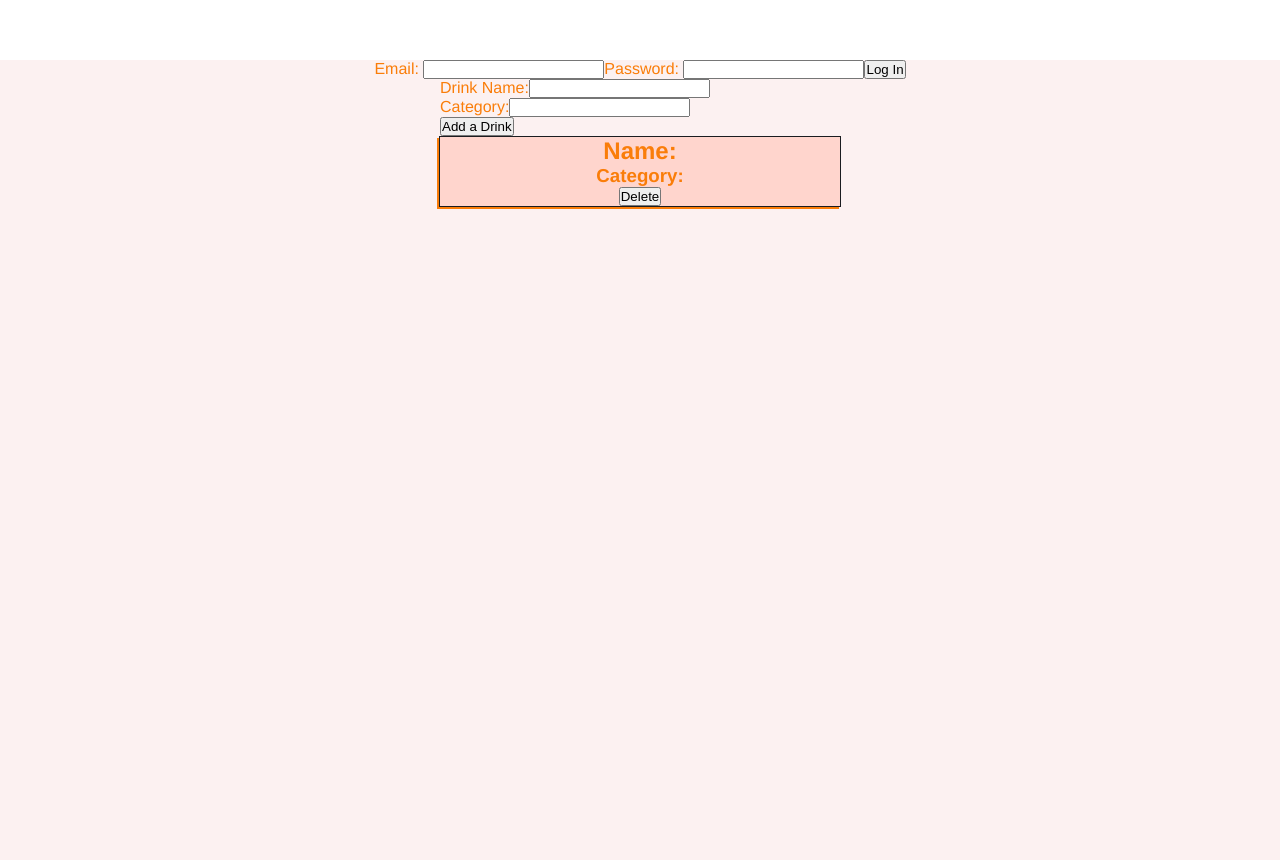
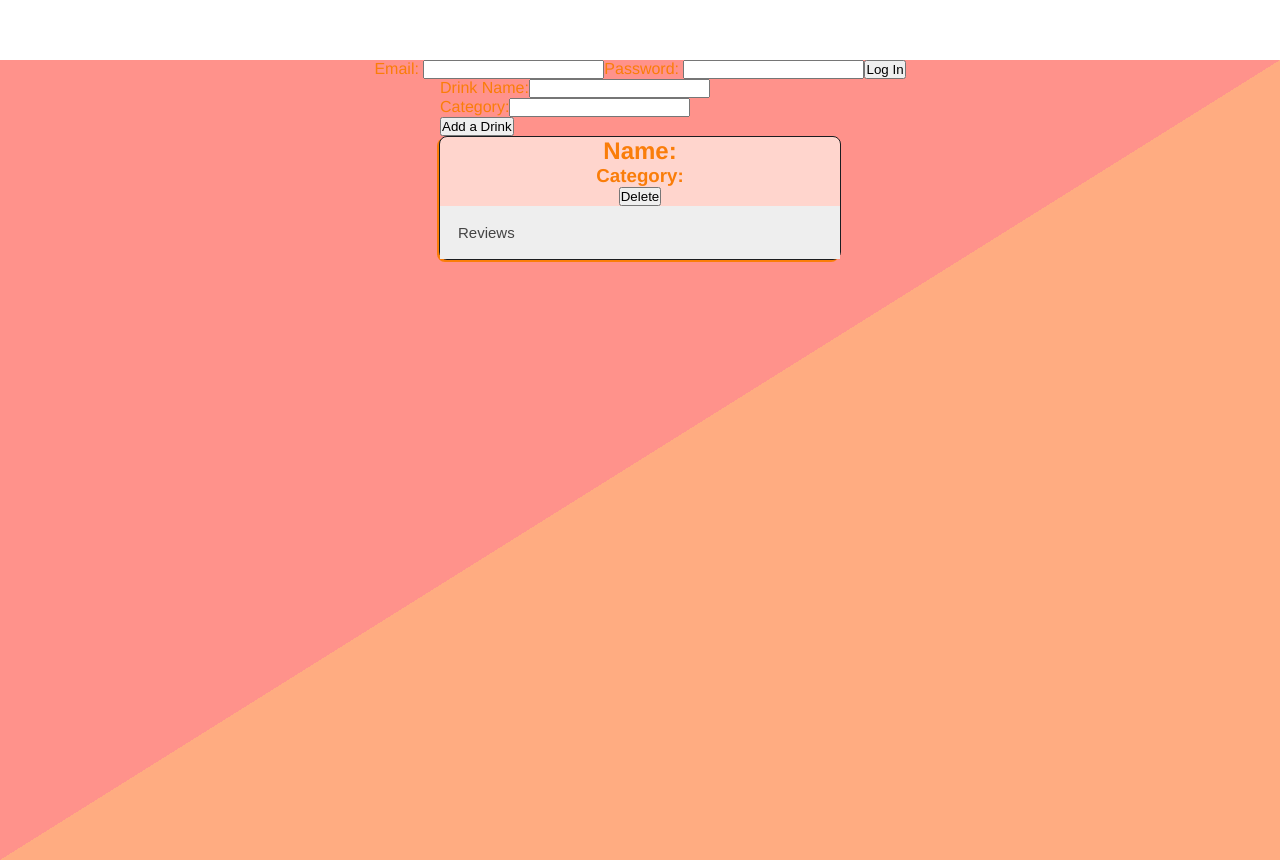
Before and after one commit to CowboyPatrick/drink-front, a Vue app: page / in a window 1280 px wide. Built offline with nearby package versions, Linux system fonts and the light colour scheme.

Commit message:
pushing to production

```diff
--- a/src/App.vue
+++ b/src/App.vue
@@ -32,7 +32,6 @@ export default {
     }
   },
   mounted() {
-    console.log(this.signedIn)
     if (localStorage.getItem('authentication_token')) {
     this.email = localStorage.getItem('email')
     this.getData()
@@ -40,7 +39,6 @@ export default {
   },
   methods: {
     getData() {
-      console.log("from Update")
       fetch(`${this.url_base}`, {
         headers: {
             'Content-Type': 'application/json',
@@ -77,7 +75,9 @@ export default {
   text-align: center;
   color: #fa7d09;
   margin-top: 60px;
-  background: #fcf1f1;
   height: 100vh;
+  background-color: #ffac81;
+  background-image: linear-gradient(to left top, #ffac81 50%, #ff928b 50%);
+
 }
 </style>
--- a/src/components/drinks.vue
+++ b/src/components/drinks.vue
@@ -16,7 +16,14 @@
             <h2>Name: {{ drink.name }}</h2>
             <h3>Category: {{ drink.category}}</h3>
             <button @click="destroy(drink.id)">Delete</button>
+            <button @click="collapse(drink.id, $event)" class="collapsible">Reviews</button>
+            <div class="content" >
+                <div v-for="review in drink.reviews" :key=review.id>
+                {{review.content}}
+                </div>
+            </div>
         </div>
+
     </div>
 </template>
 
@@ -38,9 +45,6 @@ export default {
     },
     data() {
         return {
-            // drinklist: [{}],
-            // // url_base: 'https://drink-log-backend.herokuapp.com/api/v1/drinks',
-            // url_base: 'http://localhost:3000/api/v1/drinks',
             new_drink: '',
             category: '',
         }
@@ -80,8 +84,15 @@ export default {
                         this.$emit("update")
                     }
                 })
-            // console.log(id)
 
+        },
+        collapse(id, event) {
+            // let coll = document.querySelectorAll('.content')
+            if(event.target.nextElementSibling.style.display === 'block'){
+                event.target.nextElementSibling.style.display = 'none'
+            } else {
+                event.target.nextElementSibling.style.display = 'block'
+            }
         }
     }
 }
@@ -95,6 +106,7 @@ export default {
     margin-bottom: 8px;
     box-shadow: -2px 2px;
     background-color: #ffd5cd;
+    border-radius: 8px;
 }
 
 .drinks {
@@ -110,6 +122,32 @@ export default {
     width: 400px;
 }
 
+/* Style the button that is used to open and close the collapsible content */
+.collapsible {
+  background-color: #eee;
+  color: #444;
+  cursor: pointer;
+  padding: 18px;
+  width: 400px;
+  border: none;
+  text-align: left;
+  outline: none;
+  font-size: 15px;
+}
+
+/* Add a background color to the button if it is clicked on (add the .active class with JS), and when you move the mouse over it (hover) */
+.active, .collapsible:hover {
+  background-color: #ccc;
+}
+
+/* Style the collapsible content. Note: hidden by default */
+.content {
+  padding: 0 18px;
+  display: none;
+  overflow: hidden;
+  background-color: #f1f1f1;
+}
+
 /* input{
     text-align: right;
 } */
```
